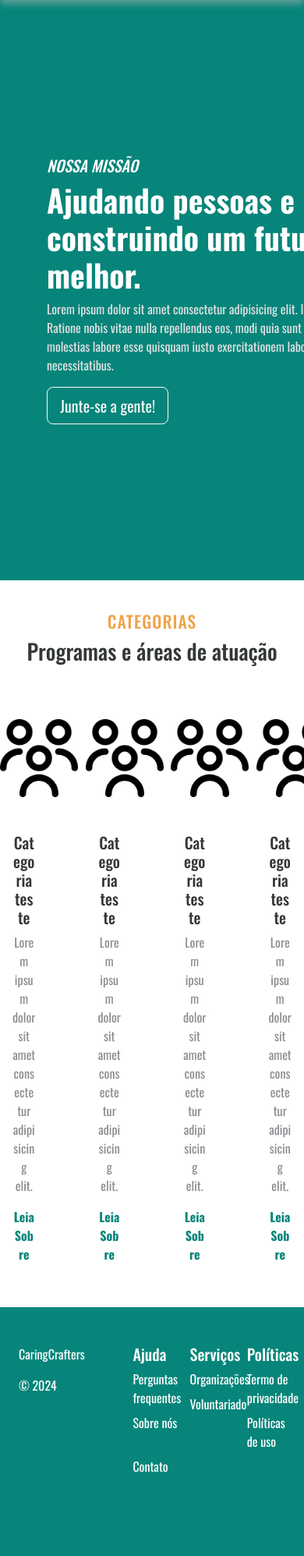
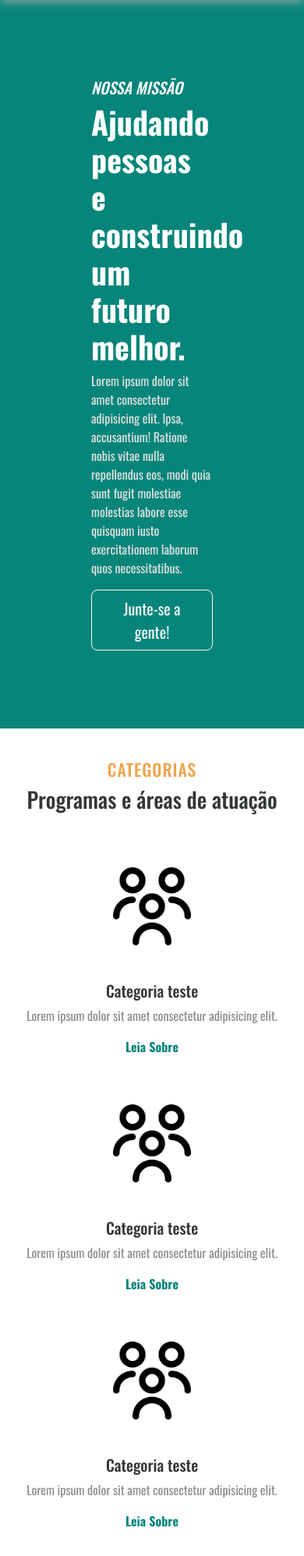
Before and after one commit to carloshobmeier/CaringCrafters, a PHP site: page / in a window 390 px wide; the page is wider, and only the part inside the window is pictured. Shown: the part 111-2106 px from the top of that part at 78% size. Before the commit the page ends 1999 px from the top of that part, so only its background shows below. Run offline with PHP 8.4, Linux system fonts and the light colour scheme; some web fonts are replaced.

Commit message:
Made index content responsive

```diff
--- a/index.php
+++ b/index.php
@@ -10,7 +10,7 @@
   </head>
   <body>
     <?php include('./src/components/navbar2.php') ?>
-    <section class="index-main-banner d-flex">
+    <section class="index-main-banner">
         <div class="main-banner-content">
             <h5>Nossa missão</h5>
             <h1>Ajudando pessoas e construindo um futuro melhor.</h1>
@@ -18,13 +18,13 @@
             <button type="button" class="btn btn-lg btn-outline-light">Junte-se a gente!</button>
         </div>
         <!-- Fazer imagem ficar responsiva -->
-        <img class="mx-auto main-banner-img" src="./resources/help.png">
+        <img class="main-banner-img" src="./resources/help.png">
     </section>
-    <section class="index-categories-banner">
+    <section class="container text-center" style="padding: 40px 0">
         <h4 class="text-center" style="color: #efa34c; letter-spacing: 1px">CATEGORIAS</h4>
         <h1 class="text-center" style="color: #343738;">Programas e áreas de atuação</h1>
-        <div class="d-flex justify-content-center gap-5" style="margin-top: 40px;">
-            <div class="card border border-0 index-card" style="width: 18rem;">
+        <div class="row row-cols mx-auto gap-3" style="margin-top: 40px;">
+            <div class="col-sm card border border-0 index-card">
                 <img src="./resources/usuarios-alt.png" class="index-card-img" alt="...">
                 <div class="card-body">
                     <h5 class="card-title text-center" style="color: #343738;">Categoria teste</h5>
@@ -32,7 +32,7 @@
                     <a href="#" class="index-card-btn">Leia Sobre</a>
                 </div>
             </div>
-            <div class="card border border-0 index-card" style="width: 18rem;">
+            <div class="col-sm card border border-0 index-card">
                 <img src="./resources/usuarios-alt.png" class="index-card-img" alt="...">
                 <div class="card-body">
                     <h5 class="card-title text-center" style="color: #343738;">Categoria teste</h5>
@@ -40,7 +40,7 @@
                     <a href="#" class="index-card-btn">Leia Sobre</a>
                 </div>
             </div>
-            <div class="card border border-0 index-card" style="width: 18rem;">
+            <div class="col-sm card border border-0 index-card">
                 <img src="./resources/usuarios-alt.png" class="index-card-img" alt="...">
                 <div class="card-body">
                     <h5 class="card-title text-center" style="color: #343738;">Categoria teste</h5>
@@ -48,7 +48,7 @@
                     <a href="#" class="index-card-btn">Leia Sobre</a>
                 </div>
             </div>
-            <div class="card border border-0 index-card" style="width: 18rem;">
+            <div class="col-sm card border border-0 index-card">
                 <img src="./resources/usuarios-alt.png" class="index-card-img" alt="...">
                 <div class="card-body">
                     <h5 class="card-title text-center" style="color: #343738;">Categoria teste</h5>
--- a/style/index.css
+++ b/style/index.css
@@ -1,25 +1,31 @@
 /* Responsividade extra */
 @media only screen and (max-width: 960px) {
+  .index-main-banner {
+    flex-direction: column;
+  }
+
   .main-banner-img {
-        visibility: hidden
+    display: contents;
   }
 }
 
 .index-main-banner {
-    background-color: #07857A;
-    padding: 0 60px;
+  background-color: #07857a;
+  padding: 0 30px;
+  display: flex;
+  gap: 5vw;
+  align-items: center;
+  justify-content: center;
 }
 
 .main-banner-img {
-    height: 500px;
-    object-fit: cover;
-    margin-top: 10vh;
+  width: 45%;
+  min-width: 300px;
 }
 
 .main-banner-content {
   width: 40vw;
-    min-width: 440px;
-    padding: 200px 0;
+  padding: 100px 0;
 }
 
 .main-banner-content h1 {
@@ -43,12 +49,16 @@
   padding: 40px 0;
 }
 
+.cards-grid {
+  display: grid;
+}
+
 .index-card {
   transition: 0.2s;
 }
 
 .index-card:hover {
-    box-shadow: 0px 5px 10px rgba(0, 0, 0, 0.1);
+  box-shadow: 0px 5px 10px rgba(0, 0, 0, 0.13);
 }
 
 .index-card-img {
@@ -60,7 +70,7 @@
 .index-card-btn {
   display: block;
   text-align: center;
-    color: #07857A;
+  color: #07857a;
   font-weight: 700;
   text-decoration: none;
 }
```
Lines whose indentation alone changed are shown as unchanged.
